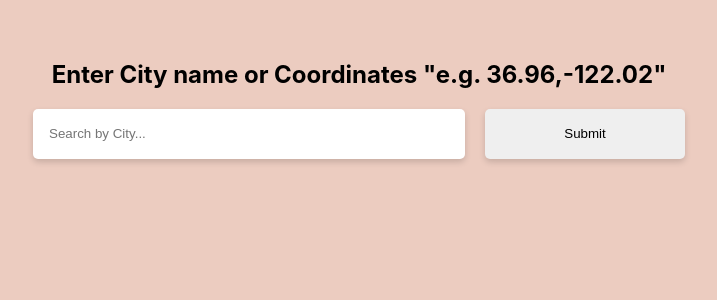
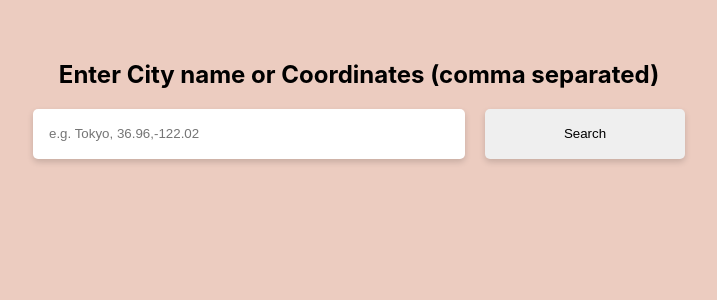
Before and after one commit to jimmy213/spa-metaweather-test, a React (Create React App) app: page / in a window 1280 px wide. Shown: the top 300 px of the page, without its empty margins (281-998 px from the left). Built offline with nearby package versions, Linux system fonts and the light colour scheme.

Commit message:
Check input type

```diff
--- a/src/components/SearchBar.js
+++ b/src/components/SearchBar.js
@@ -7,19 +7,27 @@ const SearchBar = () => {
     const [citySearch, setCitySearch] = useState(null);
 
     const handleClick = inp => {
-        fetch(`https://cors-anywhere.herokuapp.com/https://www.metaweather.com/api/location/search/?query=${inp}`)
-        .then(res => res.json())
-        .then(data => {
-            setCitySearch(data);
-        });
+        if (/\d/.test(inp)) {
+            fetch(`https://cors-anywhere.herokuapp.com/https://www.metaweather.com/api/location/search/?lattlong=${inp}`)
+            .then(res => res.json())
+            .then(data => {
+                setCitySearch(data);
+            });
+        } else {
+            fetch(`https://cors-anywhere.herokuapp.com/https://www.metaweather.com/api/location/search/?query=${inp}`)
+            .then(res => res.json())
+            .then(data => {
+                setCitySearch(data);
+            });
+        }
     }
 
     return (
         <div className="search-bar">
-            <h2>Enter City name or Coordinates "e.g. 36.96,-122.02"</h2>
+            <h2>Enter City name or Coordinates (comma separated)</h2>
             <div className="search-term">
-                <input type="text" placeholder="Search by City..." value={input} onInput={e => setInput(e.target.value)} />
-                <button onClick={ () => handleClick(input) }>Submit</button>
+                <input type="text" placeholder="e.g. Tokyo, 36.96,-122.02" value={input} onInput={e => setInput(e.target.value)} />
+                <button onClick={ () => handleClick(input) }>Search</button>
             </div>
             {citySearch && <MainView results={citySearch} />}
         </div>
```
